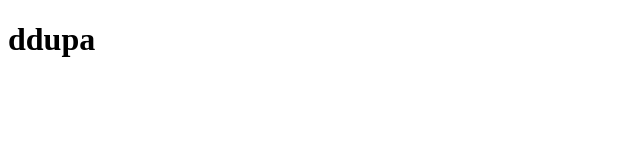
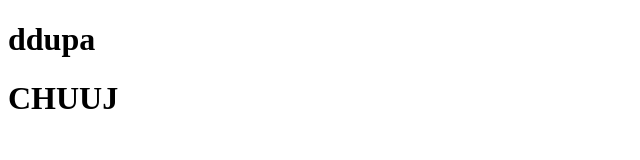
Before and after one commit to POLSKAT/POLSKAT.github.io, a plain HTML site: page index.html in a window 1280 px wide. Shown: the whole page, without its empty margins (0-640 px from the left). Drawn offline with Linux system fonts and the light colour scheme.

Commit message:
Update index.html

```diff
--- a/index.html
+++ b/index.html
@@ -6,5 +6,6 @@
     </head>
     <body>
         <h1>ddupa</h1>
+        <h1>CHUUJ</h1>
     </body>
 </html>
```
